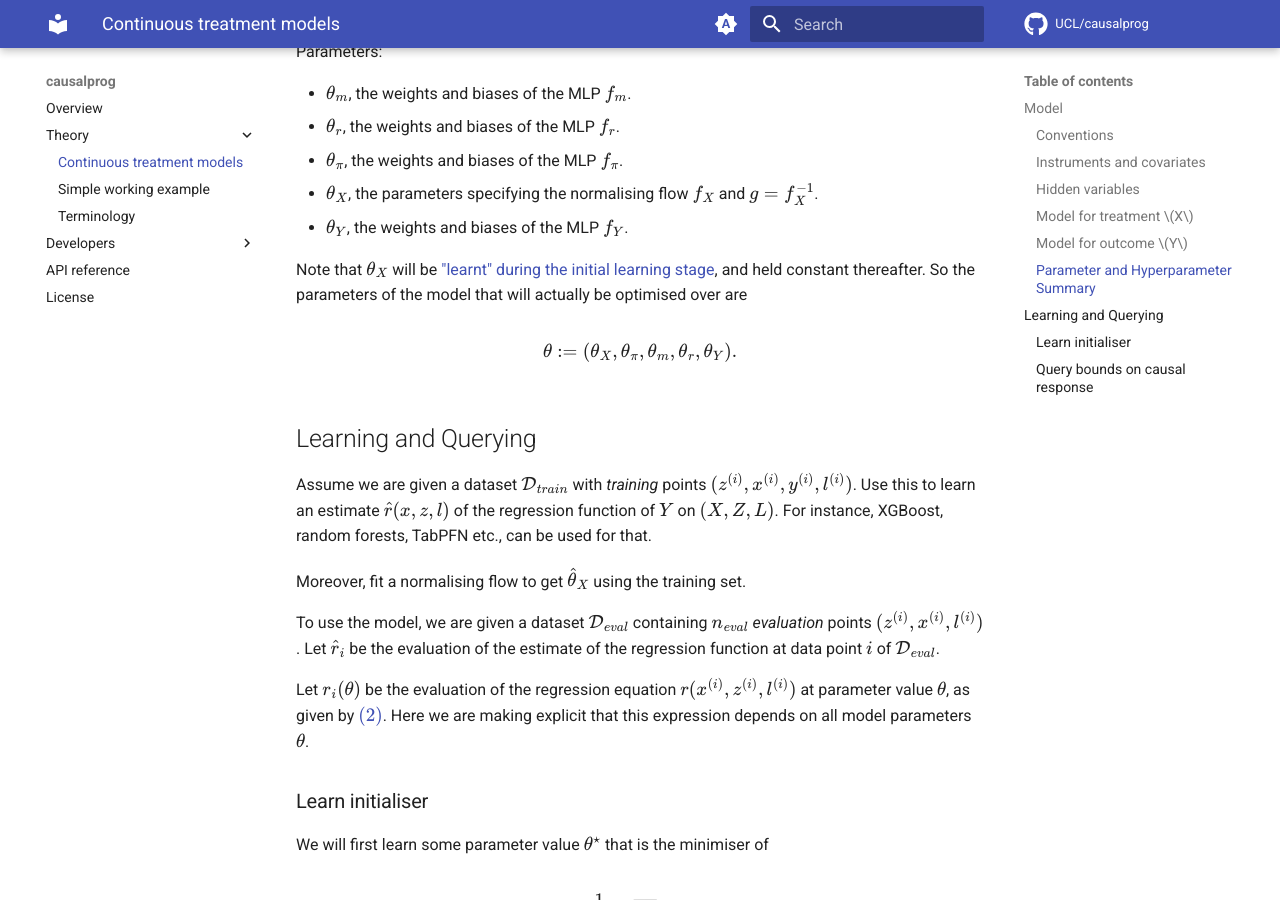
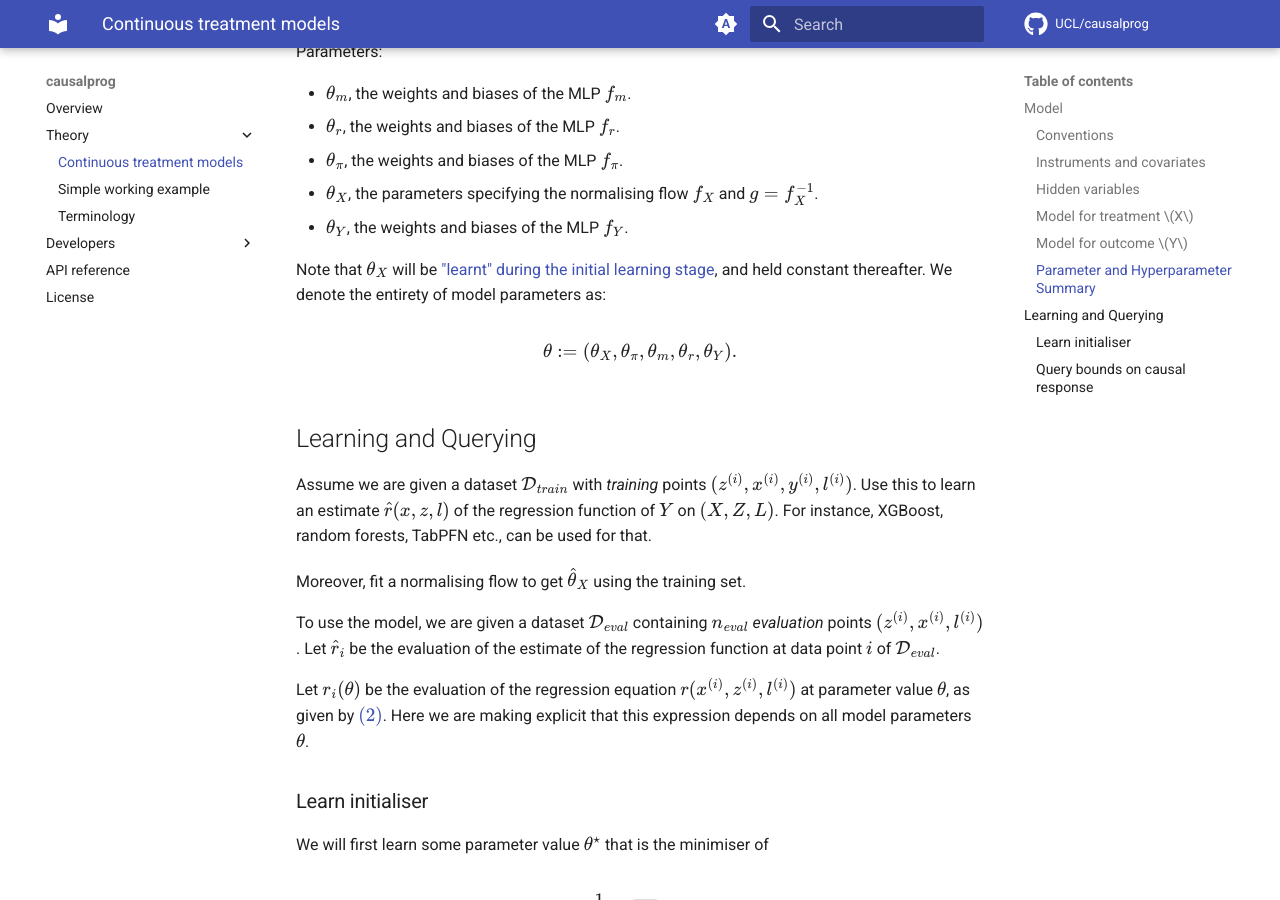
Before and after one commit to UCL/causalprog, an MkDocs documentation site: the page built from docs/theory/continuous-treatments.md, in a window 1280 px wide and 900 px high, scrolled down 3971 px. Built offline with MkDocs 1.6.1 and Material for MkDocs 9.7.7, drawn with Linux system fonts in a browser that asks for light colours; comment, search, counter and statistics services are not loaded.

Commit message:
theta_x not optimisable

```diff
--- a/docs/theory/continuous-treatments.md
+++ b/docs/theory/continuous-treatments.md
@@ -181,7 +181,7 @@ Parameters:
 - $\theta_{Y}$, the weights and biases of the MLP $f_Y$.
 
 Note that $\theta_X$ will be ["learnt" during the initial learning stage](#learning-and-querying), and held constant thereafter.
-So the parameters of the model that will actually be optimised over are
+We denote the entirety of model parameters as:
 
 <!-- prettier-ignore -->
 \[
```
